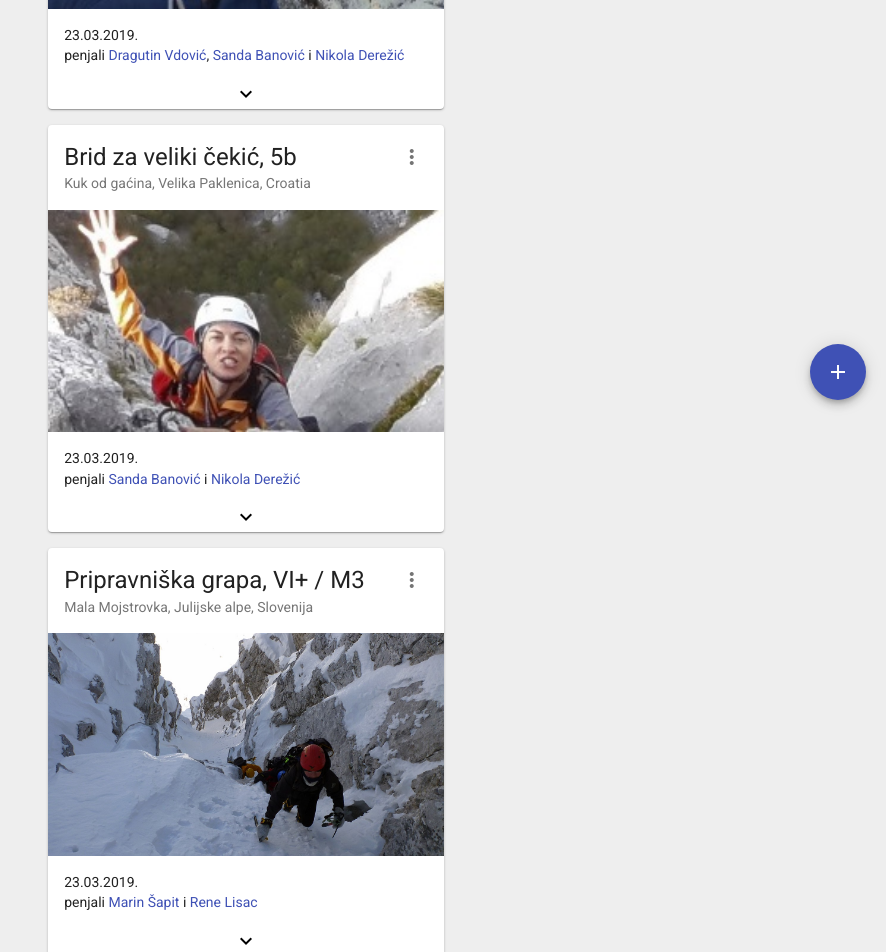
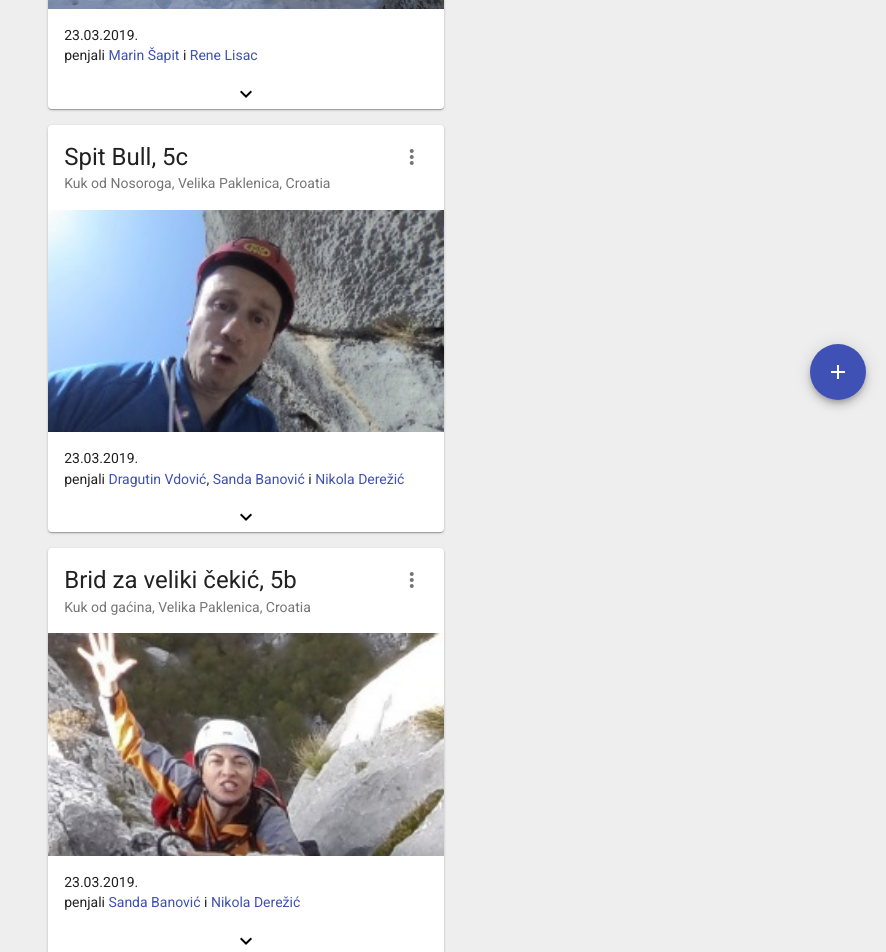
Before and after one commit to knee-cola/portal-penjanje, a React (Create React App) app: page / in a window 1280 px wide. Shown: the part 380-1332 px from the top of the page, without its empty margins (394-1280 px from the left). Built offline with nearby package versions, Linux system fonts and the light colour scheme.

Commit message:
promjena poretka uspona u data-store-u

```diff
--- a/src/data-store/DataStore.js
+++ b/src/data-store/DataStore.js
@@ -68,6 +68,15 @@ export const smjerovi = [
 
 export const usponi = [
     {
+        id: 3,
+        penjaci: penjaci.filter(({nick}) => (nick === 'rene' || nick === 'sampita')),
+        titleImage: Grapa,
+        images: slikeSIzleta,
+        datumUspona:'23.03.2019.',
+        smjer: smjerovi.find(({id}) => id === 'pripravniska-grapa'),
+        napomena: 'Bilo je jako hladnoi, smrzla num se muda od smrzavice!',
+    },
+    {
         id: 1,
         penjaci: penjaci.filter(({nick}) => (nick === 'knee-cola' || nick === 'krcko' || nick === 'banovec')),
         titleImage: KrckoSpitBull,
@@ -84,15 +93,6 @@ export const usponi = [
         datumUspona:'23.03.2019.',
         smjer: smjerovi.find(({id}) => id === 'brid-za-cekic'),
         napomena: 'Baš smo se nauživali straha u prečnici na početku Brida'
-    },
-    {
-        id: 3,
-        penjaci: penjaci.filter(({nick}) => (nick === 'rene' || nick === 'sampita')),
-        titleImage: Grapa,
-        images: slikeSIzleta,
-        datumUspona:'23.03.2019.',
-        smjer: smjerovi.find(({id}) => id === 'pripravniska-grapa'),
-        napomena: 'Bilo je jako hladnoi, smrzla num se muda od smrzavice!',
     },
     {
         id: 4,
```
